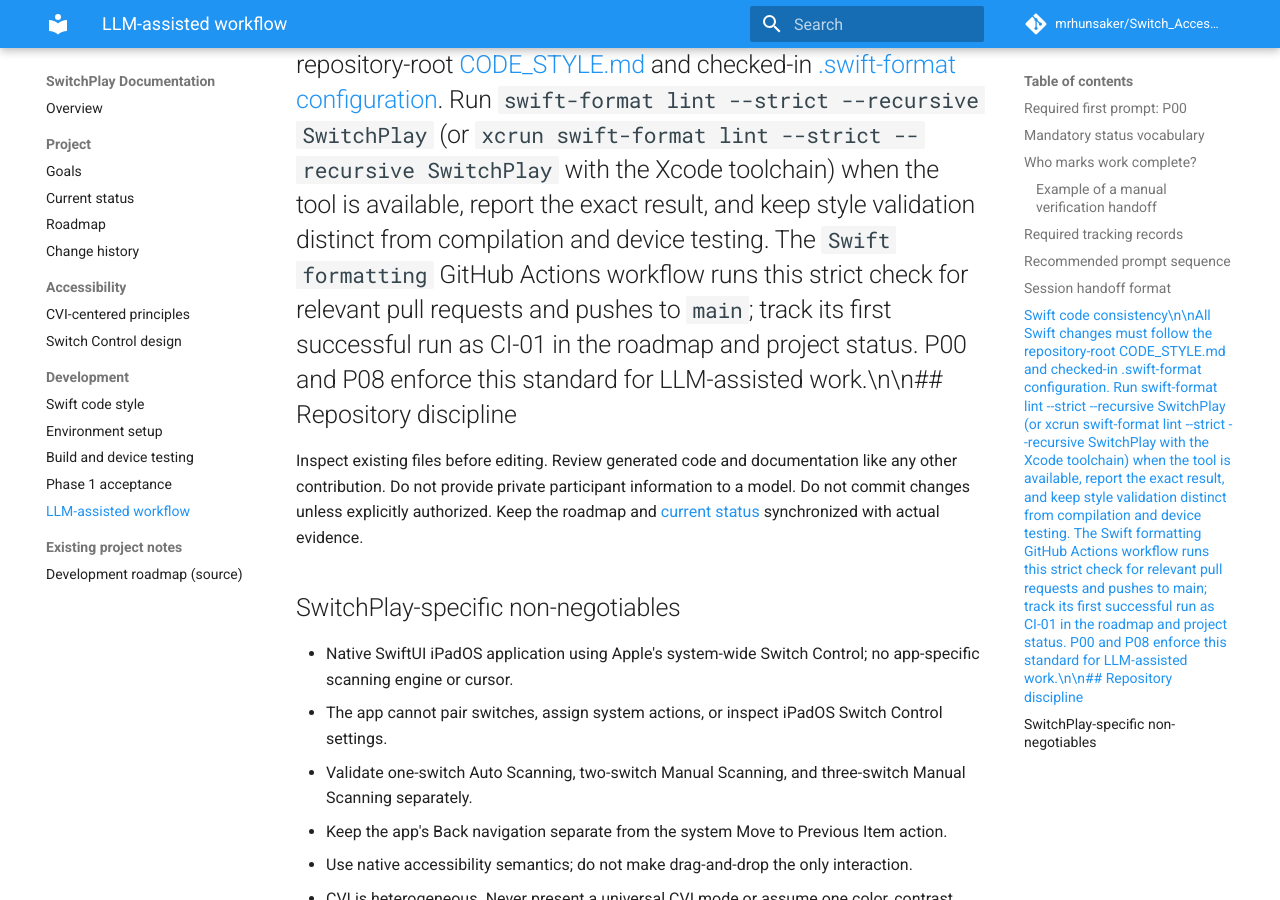
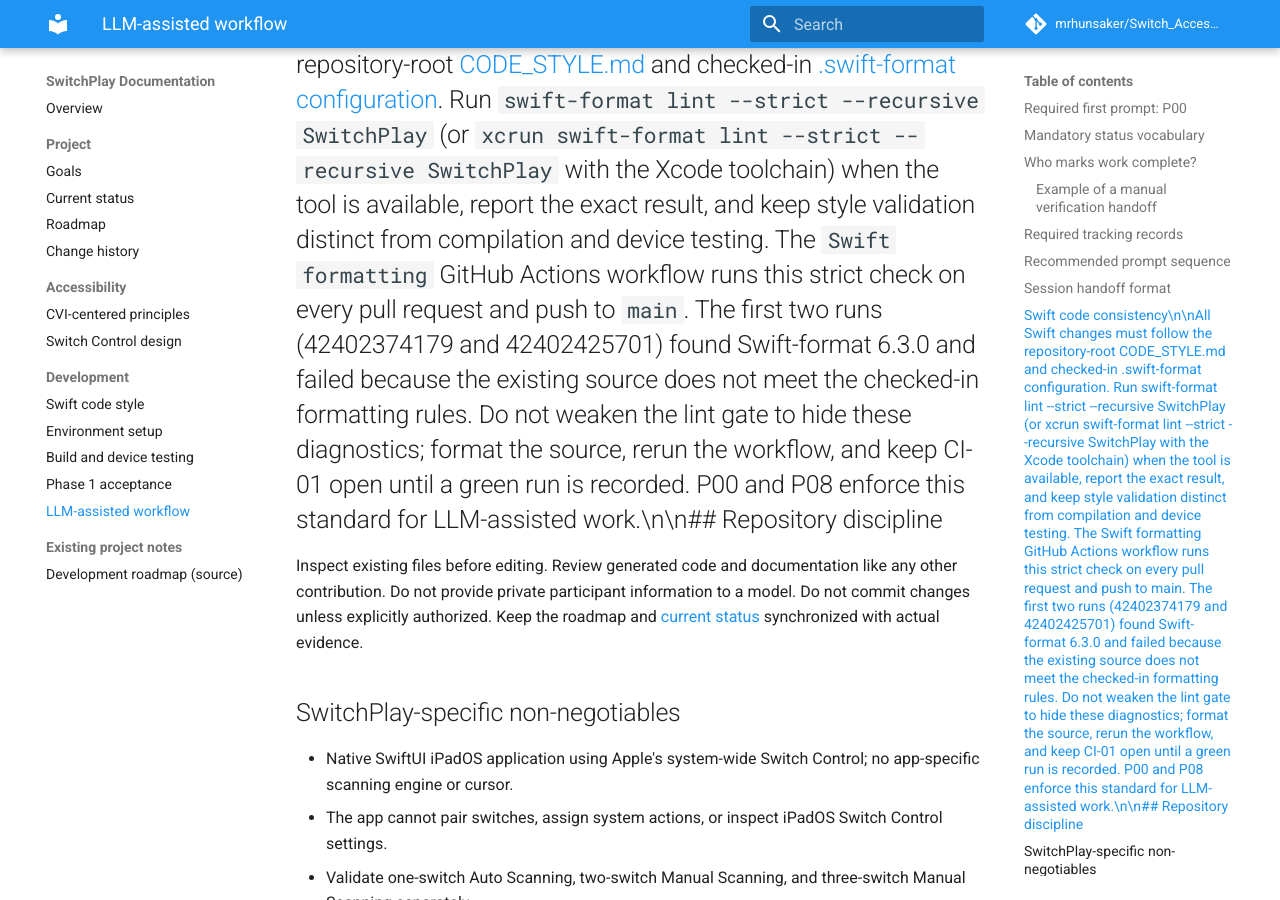
Before and after one commit to mrhunsaker/Switch_Access_iPadOS_App, an MkDocs documentation site: the page built from docs/llm-workflow.md, in a window 1280 px wide and 900 px high, scrolled down 3266 px. Built offline with MkDocs 1.6.1 and Material for MkDocs 9.7.7, drawn with Linux system fonts in a browser that asks for light colours; comment, search, counter and statistics services are not loaded.

Commit message:
Record Swift lint baseline and CI remediation

```diff
--- a/docs/llm-workflow.md
+++ b/docs/llm-workflow.md
@@ -91,7 +91,7 @@ Every LLM work session should end with:
 
 Do not claim a build, deployment, device test, user study, or manual check succeeded unless the result was actually observed and documented.
 
-## Swift code consistency\n\nAll Swift changes must follow the repository-root [CODE_STYLE.md](https://github.com/mrhunsaker/Switch_Access_iPadOS_App/blob/main/CODE_STYLE.md) and checked-in [.swift-format configuration](https://github.com/mrhunsaker/Switch_Access_iPadOS_App/blob/main/.swift-format). Run `swift-format lint --strict --recursive SwitchPlay` (or `xcrun swift-format lint --strict --recursive SwitchPlay` with the Xcode toolchain) when the tool is available, report the exact result, and keep style validation distinct from compilation and device testing. The `Swift formatting` GitHub Actions workflow runs this strict check for relevant pull requests and pushes to `main`; track its first successful run as CI-01 in the roadmap and project status. P00 and P08 enforce this standard for LLM-assisted work.\n\n## Repository discipline
+## Swift code consistency\n\nAll Swift changes must follow the repository-root [CODE_STYLE.md](https://github.com/mrhunsaker/Switch_Access_iPadOS_App/blob/main/CODE_STYLE.md) and checked-in [.swift-format configuration](https://github.com/mrhunsaker/Switch_Access_iPadOS_App/blob/main/.swift-format). Run `swift-format lint --strict --recursive SwitchPlay` (or `xcrun swift-format lint --strict --recursive SwitchPlay` with the Xcode toolchain) when the tool is available, report the exact result, and keep style validation distinct from compilation and device testing. The `Swift formatting` GitHub Actions workflow runs this strict check on every pull request and push to `main`. The first two runs (42402374179 and 42402425701) found Swift-format 6.3.0 and failed because the existing source does not meet the checked-in formatting rules. Do not weaken the lint gate to hide these diagnostics; format the source, rerun the workflow, and keep CI-01 open until a green run is recorded. P00 and P08 enforce this standard for LLM-assisted work.\n\n## Repository discipline
 
 Inspect existing files before editing. Review generated code and documentation like any other contribution. Do not provide private participant information to a model. Do not commit changes unless explicitly authorized. Keep the roadmap and [current status](project-status.md) synchronized with actual evidence.
 
```
